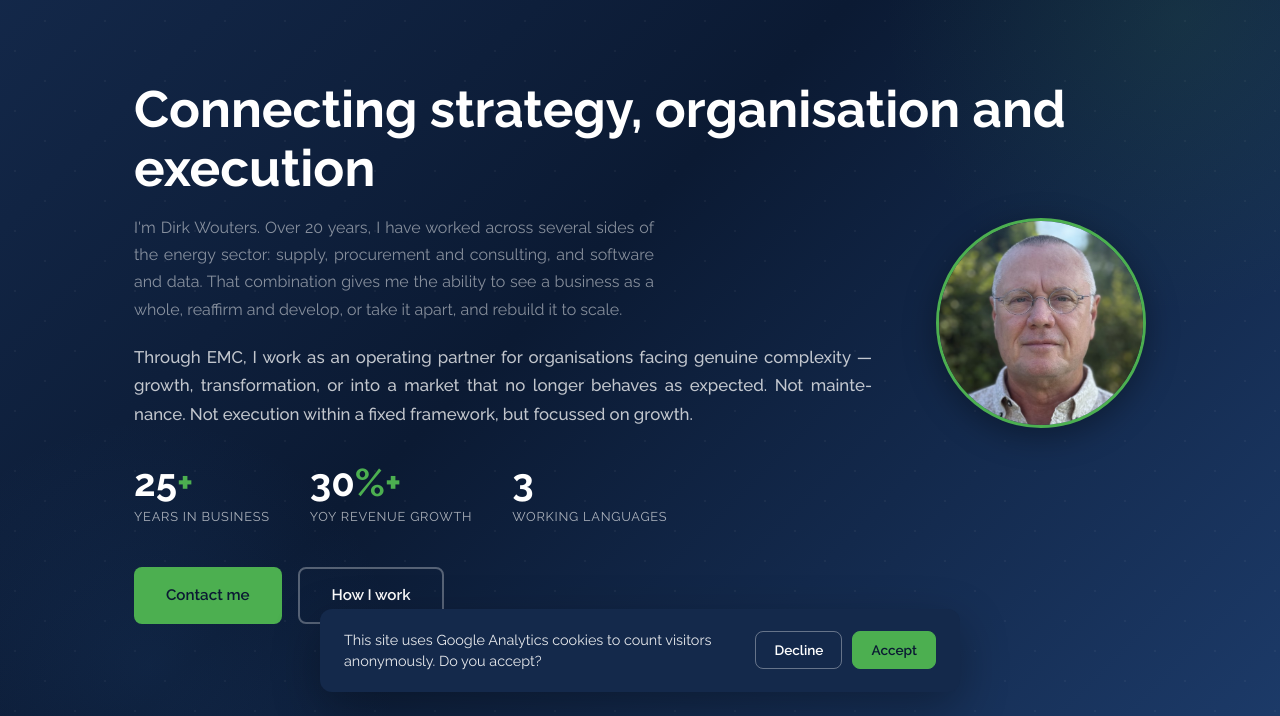
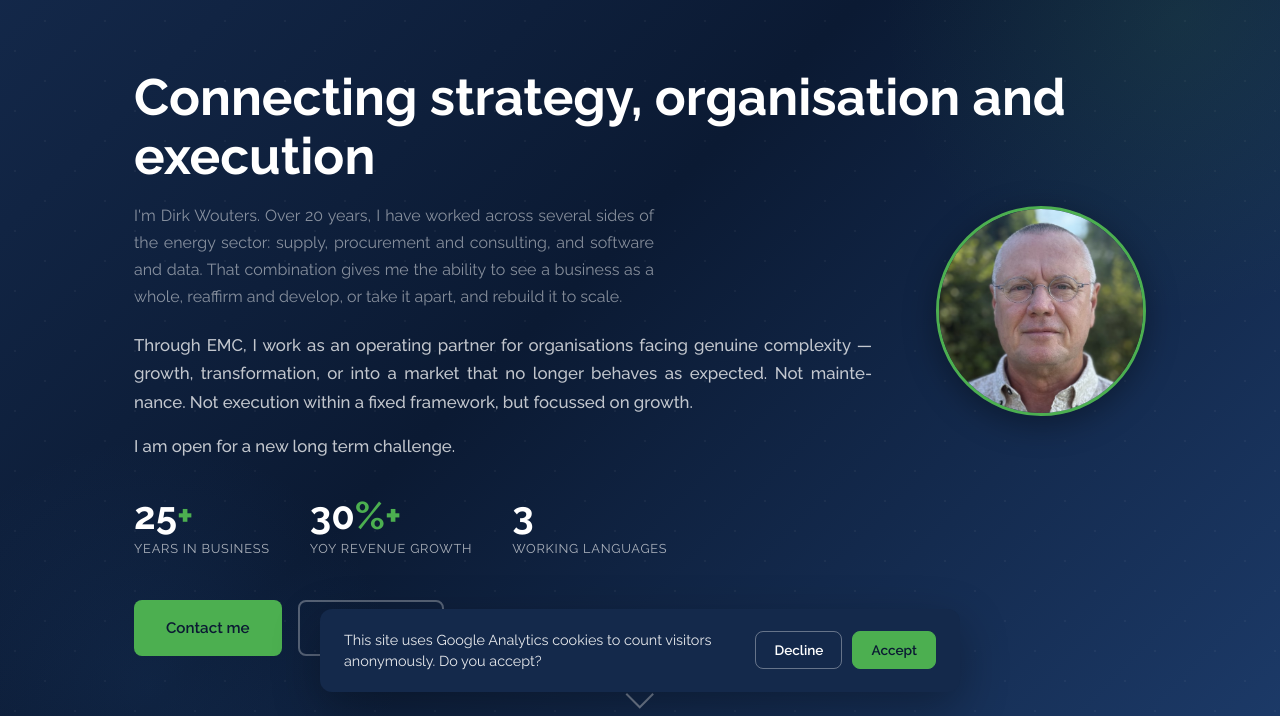
Before and after one commit to Dirk1104/web, a plain HTML site: page index.html in a window 1280 px wide. Shown: the part 84-800 px from the top of the page. Drawn offline with Linux system fonts and the light colour scheme.

Commit message:
Add "open for a new long term challenge" line to the hero intro
New paragraph under the operating-partner text, with tighter spacing
between consecutive hero-lead paragraphs.

Co-Authored-By: Claude Opus 5.5 <noreply@anthropic.com>
Claude-Session: https://claude.ai/code/session_01YQZiib7UNnijR24s1qJ2kD

```diff
--- a/index.html
+++ b/index.html
@@ -48,6 +48,7 @@
                 <div class="hero-text">
                 <p class="hero-subtitle">I'm Dirk Wouters. Over 20 years, I have worked across several sides of the energy sector: supply, procurement and consulting, and software and data. That combination gives me the ability to see a business as a whole, reaffirm and develop, or take it apart, and rebuild it to scale.</p>
                 <p class="hero-lead">Through EMC, I work as an operating partner for organisations facing genuine complexity &mdash; growth, transformation, or into a market that no longer behaves as expected. Not maintenance. Not execution within a fixed framework, but focussed on growth.</p>
+                <p class="hero-lead">I am open for a new long term challenge.</p>
                 <div class="hero-stats">
                     <div class="stat">
                         <div class="stat-value"><span class="stat-number" data-target="25">0</span><span class="stat-plus">+</span></div>
--- a/styles.css
+++ b/styles.css
@@ -269,6 +269,10 @@ ul { list-style: none; }
     line-height: 1.7;
     margin-bottom: 36px;
     font-weight: 500;
+}
+
+.hero-lead + .hero-lead {
+    margin-top: -20px;
 }
 
 .hero-stats {
```
